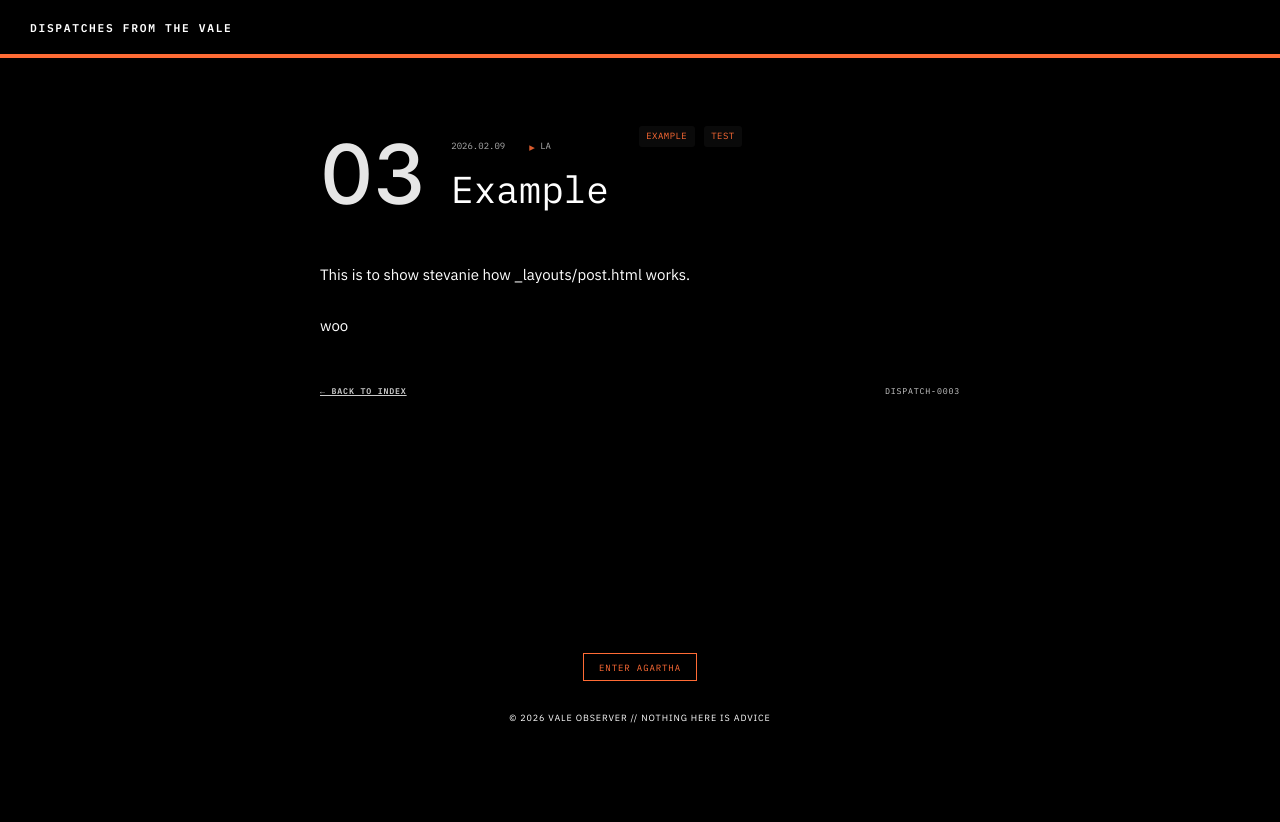
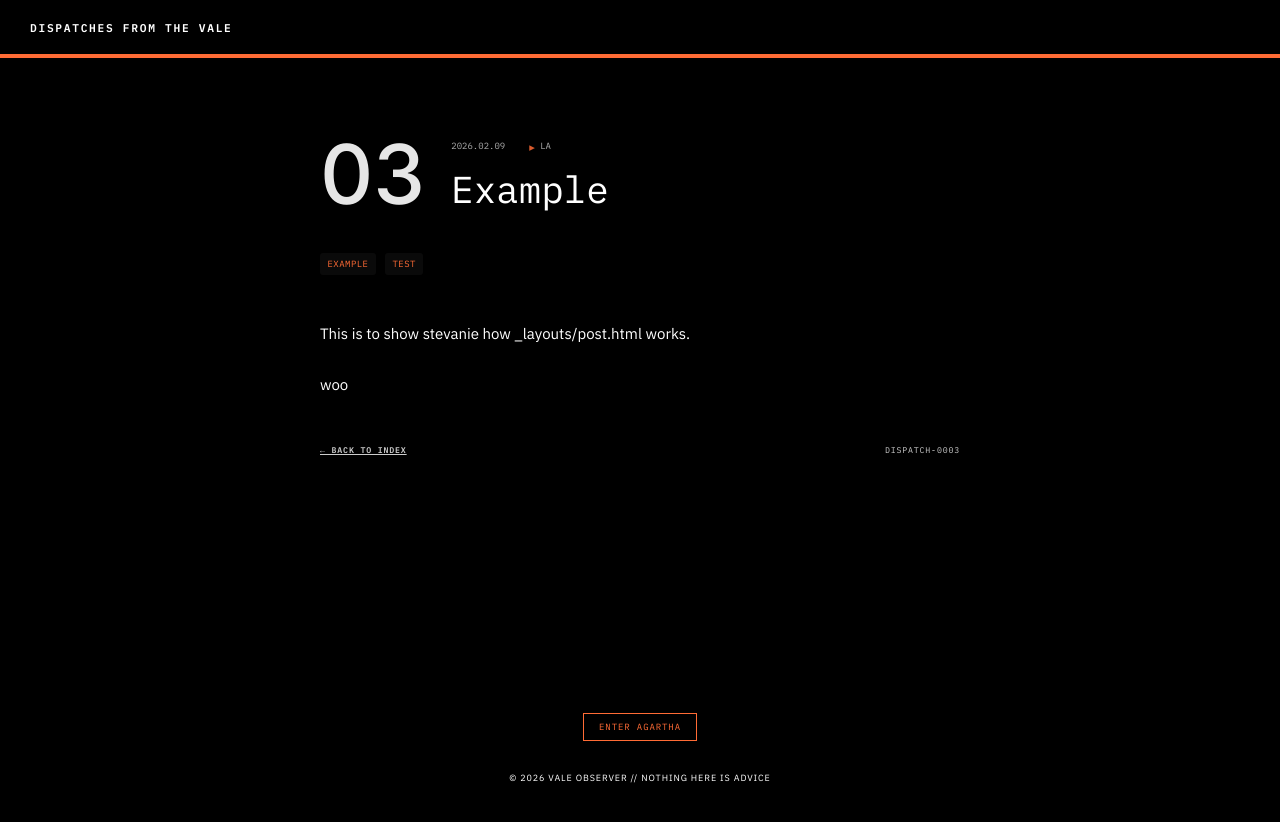
Before and after one commit to valeobserver/dispatches-from-the-vale, a Jekyll site: the page built from _posts/2026-02-09-show-stevanie.md, in a window 1280 px wide. Shown: the top 822 px of the page. Built offline with Jekyll 4.4.1, drawn with Linux system fonts in a browser that asks for light colours.

Commit message:
Update post.html

```diff
--- a/_layouts/post.html
+++ b/_layouts/post.html
@@ -78,6 +78,7 @@ layout: default
   }
 
   .article-tags {
+    grid-column: 1;
     display: flex;
     flex-wrap: wrap;
     gap: 0.6rem;
```
